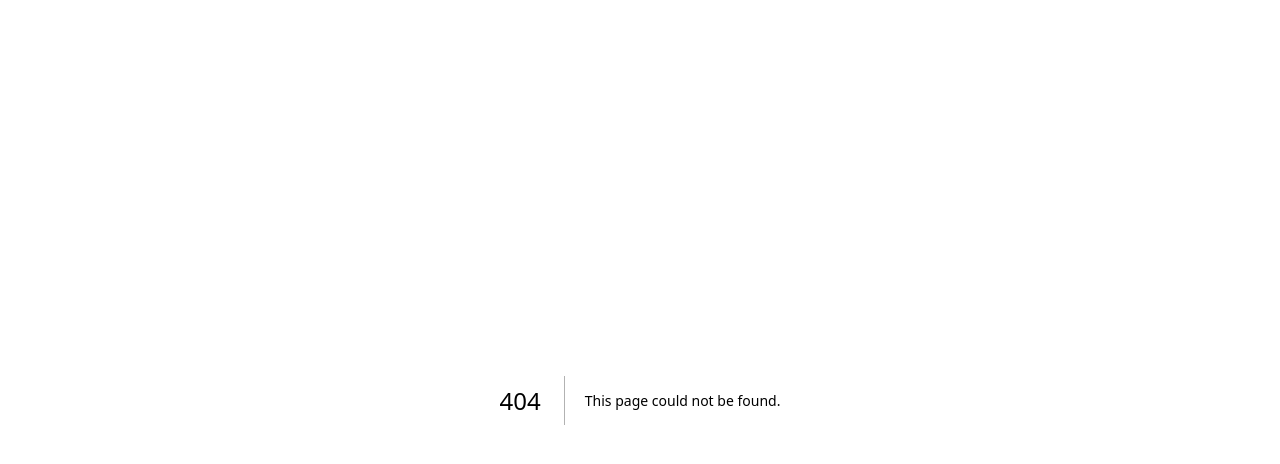
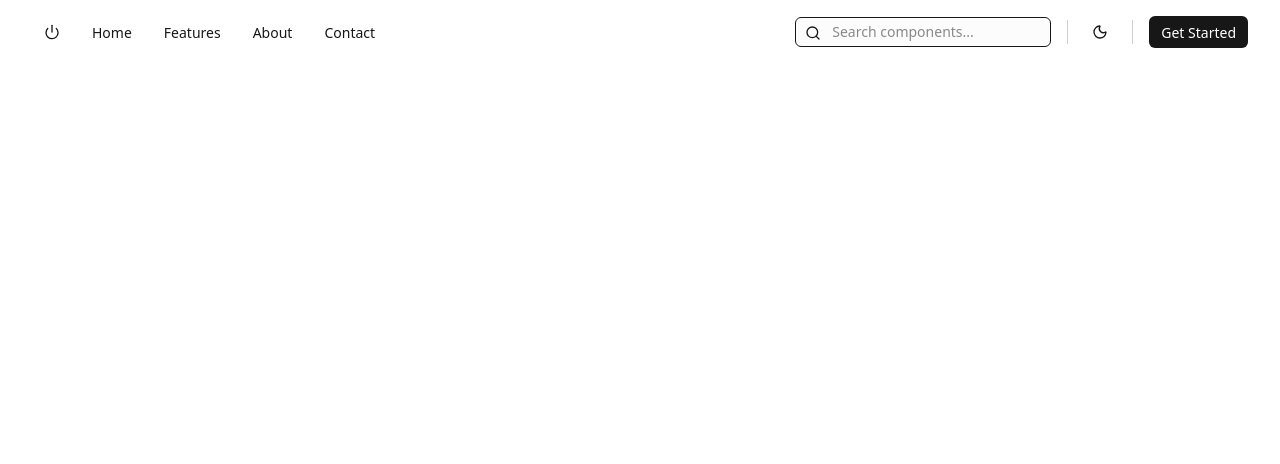
Before and after one commit to Jetrossgalinato/my-comp, a Next.js app: page /templates-page in a window 1280 px wide. Before the commit this address had no page. Shown: the top 464 px of the page. Built offline with nearby package versions, Linux system fonts and the light colour scheme.

Commit message:
feat: add home navlink (navbar)

```diff
--- /dev/null
+++ b/app/(navlinks)/templates-page/page.tsx
@@ -0,0 +1,8 @@
+import { Navbar } from "@/components/navbar";
+export default function ComponentsPage() {
+  return (
+    <div className="min-h-screen bg-background text-foreground gap-4 transition-colors duration-300">
+      <Navbar />
+    </div>
+  );
+}
--- a/components/navbar.tsx
+++ b/components/navbar.tsx
@@ -19,6 +19,12 @@ export function Navbar() {
           </Link>
 
           <div className="hidden md:flex items-center gap-2">
+            <Link
+              href="/"
+              className="px-3 py-1 rounded-md hover:bg-foreground/10 transition-colors duration-300"
+            >
+              <TypographySmall>Home</TypographySmall>
+            </Link>
             <Link
               href="/features"
               className="px-3 py-1 rounded-md hover:bg-foreground/10 transition-colors duration-300"
```
